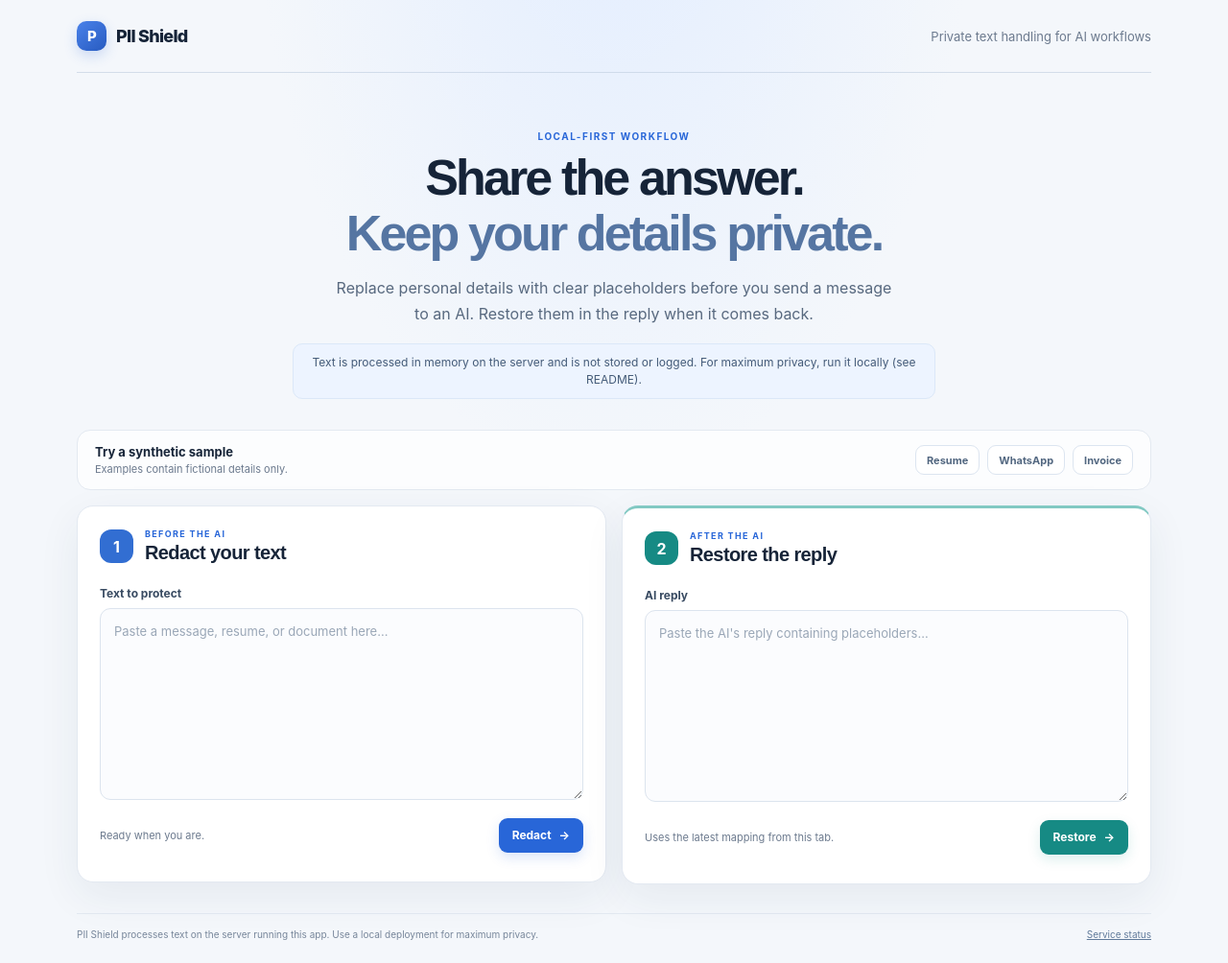
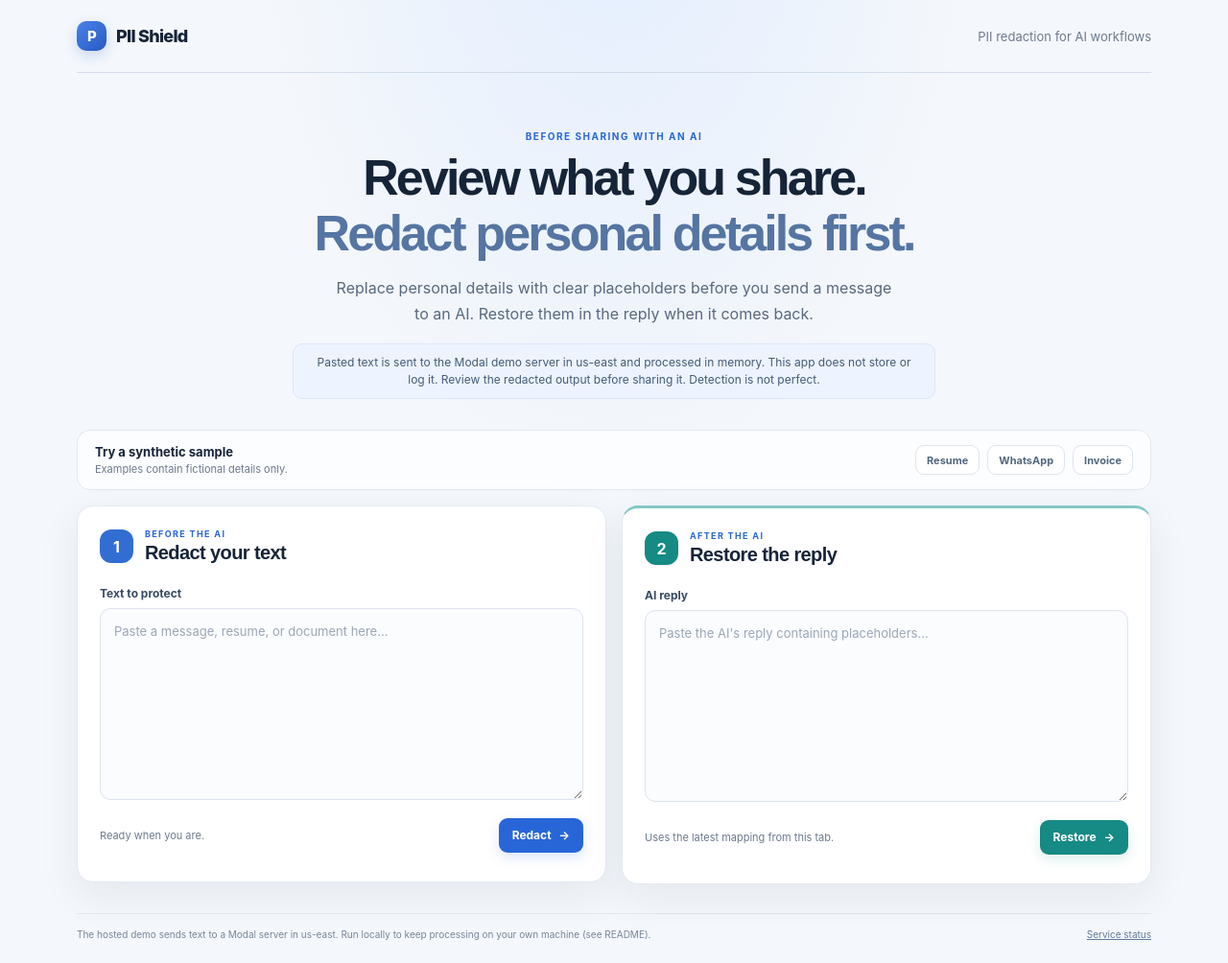
Before and after one commit to shivangoudapb/pii-shield, a plain HTML site: page web/index.html in a window 1280 px wide. Shown: the whole page at 96% size. Drawn offline with Linux system fonts and the light colour scheme.

Commit message:
Clarify hosted privacy and finalize README

```diff
--- a/web/index.html
+++ b/web/index.html
@@ -11,14 +11,14 @@
   <main class="page-shell">
     <header class="site-header">
       <a class="brand" href="/" aria-label="PII Shield home"><span class="brand-mark">P</span>PII Shield</a>
-      <span class="header-note">Private text handling for AI workflows</span>
+      <span class="header-note">PII redaction for AI workflows</span>
     </header>
 
     <section class="intro" aria-labelledby="page-title">
-      <p class="eyebrow">LOCAL-FIRST WORKFLOW</p>
-      <h1 id="page-title">Share the answer.<br><span>Keep your details private.</span></h1>
+      <p class="eyebrow">BEFORE SHARING WITH AN AI</p>
+      <h1 id="page-title">Review what you share.<br><span>Redact personal details first.</span></h1>
       <p class="intro-copy">Replace personal details with clear placeholders before you send a message to an AI. Restore them in the reply when it comes back.</p>
-      <p class="privacy-notice">Text is processed in memory on the server and is not stored or logged. For maximum privacy, run it locally (see README).</p>
+      <p class="privacy-notice">Pasted text is sent to the Modal demo server in us-east and processed in memory. This app does not store or log it. Review the redacted output before sharing it. Detection is not perfect.</p>
     </section>
 
     <section class="sample-panel" aria-label="Synthetic sample messages">
@@ -45,7 +45,7 @@
         <div id="redacted-results" class="results hidden">
           <div class="result-heading"><h3>Detected details</h3><span id="span-count" class="count-pill"></span></div>
           <div id="highlighted-text" class="highlighted-text" aria-label="Text with detected spans highlighted"></div>
-          <label for="redacted-text">Safe text to send</label>
+          <label for="redacted-text">Redacted text to review and send</label>
           <textarea id="redacted-text" rows="5" readonly></textarea>
           <div class="result-footer"><p>Placeholders stay mapped in this browser tab so you can restore the reply.</p><button id="copy-redacted" class="button button-quiet" type="button">Copy</button></div>
         </div>
@@ -71,7 +71,7 @@
     </div>
 
     <footer class="site-footer">
-      <p>PII Shield processes text on the server running this app. Use a local deployment for maximum privacy.</p>
+      <p>The hosted demo sends text to a Modal server in us-east. Run locally to keep processing on your own machine (see README).</p>
       <a href="/health" target="_blank" rel="noreferrer">Service status</a>
     </footer>
   </main>
```
Also changed, not shown: 3 other files.
